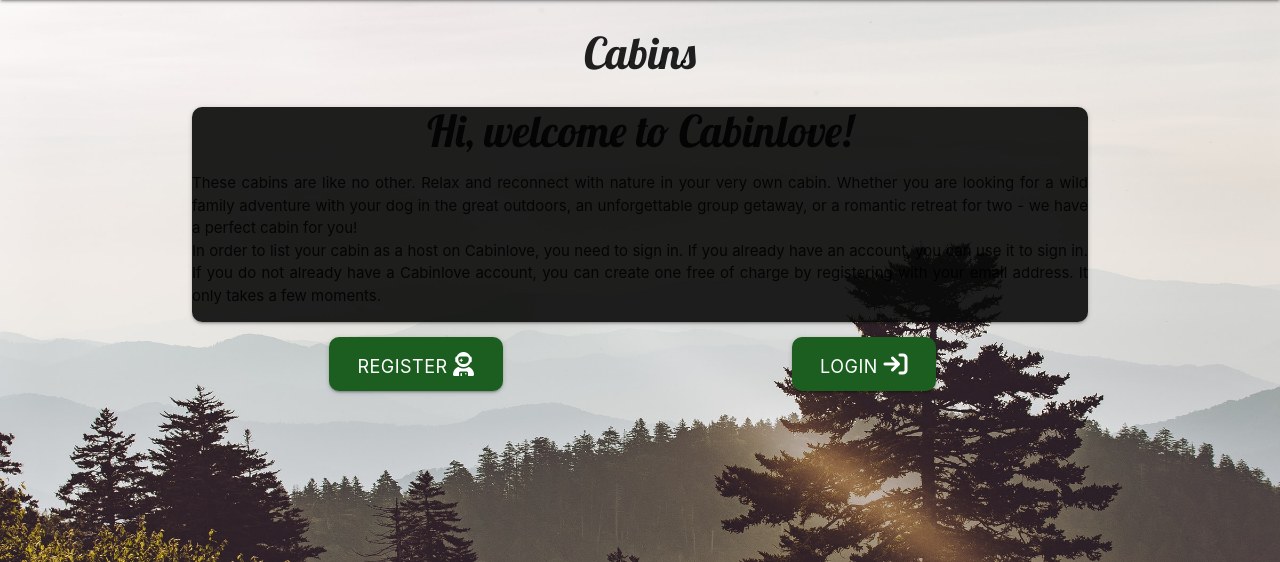
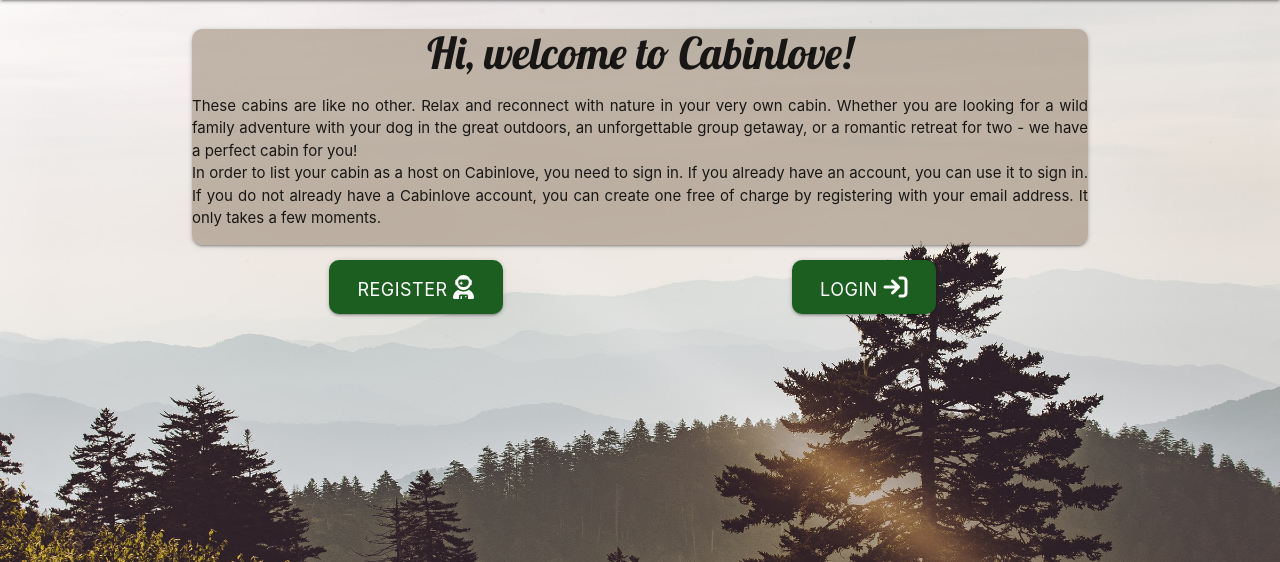
Before and after one commit to Code-Institute-Submissions/berill98-cabinlove_NovResub, a Flask app: page / in a window 1280 px wide. Shown: the part 64-626 px from the top of the page. Run offline with Flask 2, Linux system fonts and the light colour scheme; data that the repository does not hold is empty; some libraries are stand-ins or nearby versions.

Commit message:
Change welcome message background color to brown

```diff
--- a/cabinlove/static/css/style.css
+++ b/cabinlove/static/css/style.css
@@ -49,7 +49,7 @@ p {
 }
 
 #welcome {
-    background-color: rgba(8, 9, 8, 0.905);
+    background-color: rgba(141, 123, 100, 0.5);
 }
 
 /* footer */
--- a/cabinlove/templates/cabins.html
+++ b/cabinlove/templates/cabins.html
@@ -1,9 +1,9 @@
 {% extends "base.html" %}
 {% block content %}
 
+{% if session.user %}
 <h3 class="main-text center-align">Cabins</h3>
 
-{% if session.user %}
 <div class="row">
     <div class="col s12 center-align">
         <a href="{{ url_for('add_cabin') }}" class="btn-large green darken-4">
```
